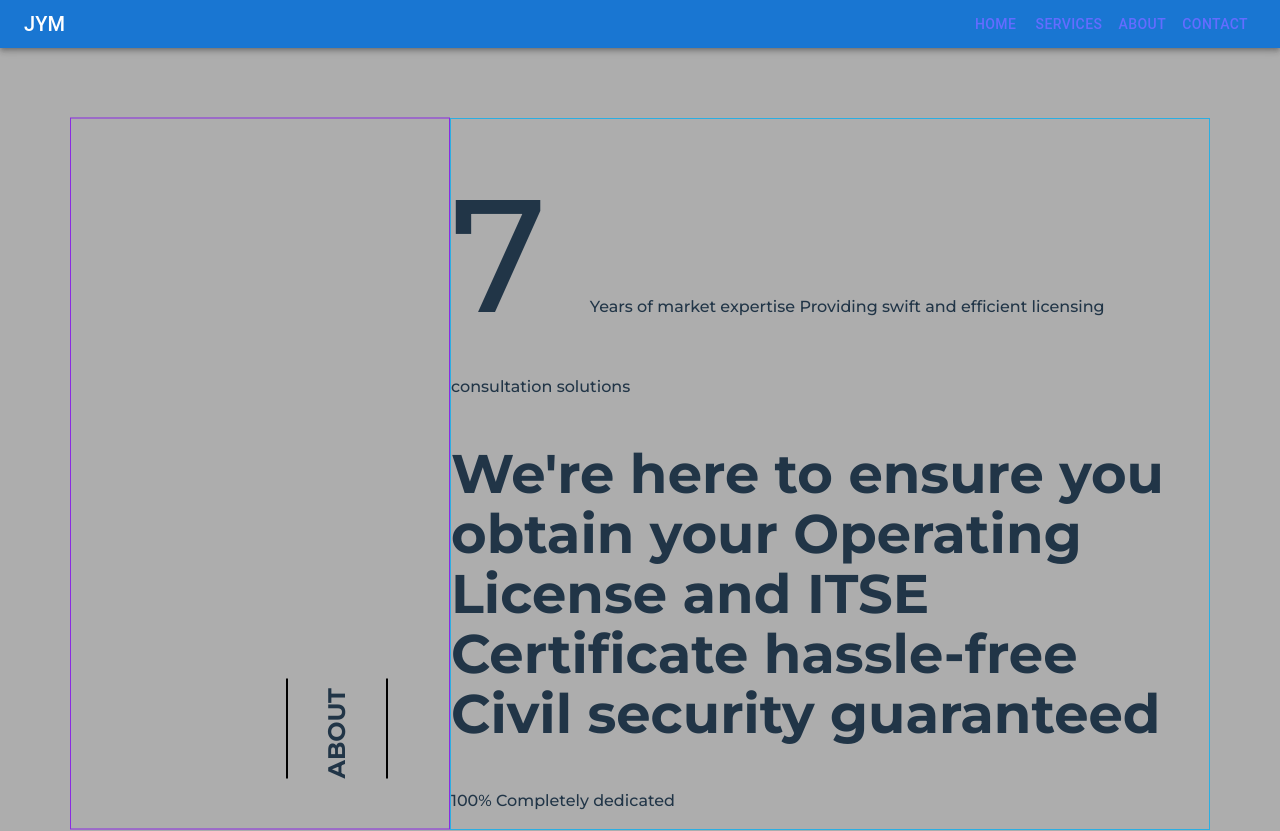
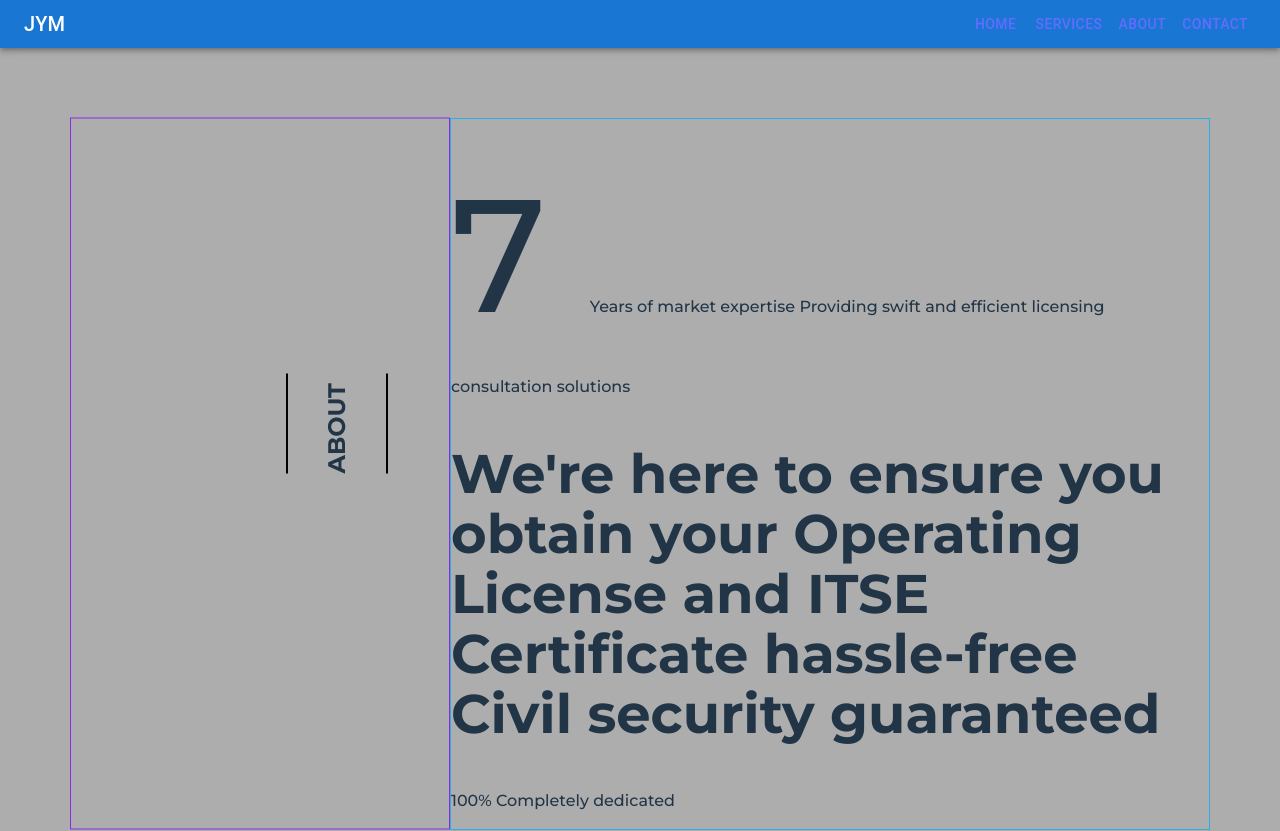
Before and after one commit to DontStopPrograming/Client_General_Solutions, a React (Vite) app: page /about in a window 1280 px wide. Shown: the top 831 px of the page. Built offline with nearby package versions, Linux system fonts and the light colour scheme; the HTML template or start-up script is replaced by a standard one; what react-swipeable-views-utils would draw is missing.

Commit message:
About Component - created the sections one and two v2 - no details

```diff
--- a/src/components/About/About.css
+++ b/src/components/About/About.css
@@ -17,6 +17,10 @@
     transform: rotate(180deg);
     border: 1px solid blueviolet;
     padding: 50px;
+}
+
+.title_about {
+    margin-top: 50%;
 }
 
 .title_line {
@@ -54,6 +58,23 @@
 /* -------------------------------------------------------------------------------------------- */
 
 
+/* SECTION THREE ABOUT                                                                  ⬇ OPEN*/
+
+
+.img_about {
+
+    width: 200px;
+    height: 200px;
+    margin-left: 10%;
+    border: 1px solid blue;
+}
+
+
+/* SECTION THREE ABOUT                                                                  ⬆ CLOSE*/
+
+
+
+
 /* RESPONSIVE                                                                              ⬇ OPEN*/
 
 @media (max-width: 768px) {
@@ -68,6 +89,7 @@
     .title_about {
         writing-mode: horizontal-tb;
         transform: rotate(180deg);
+        margin-top: 0%;
 
     }
 
```
Also changed, not shown: src/components/About/About.jsx (+7 -1 lines).
